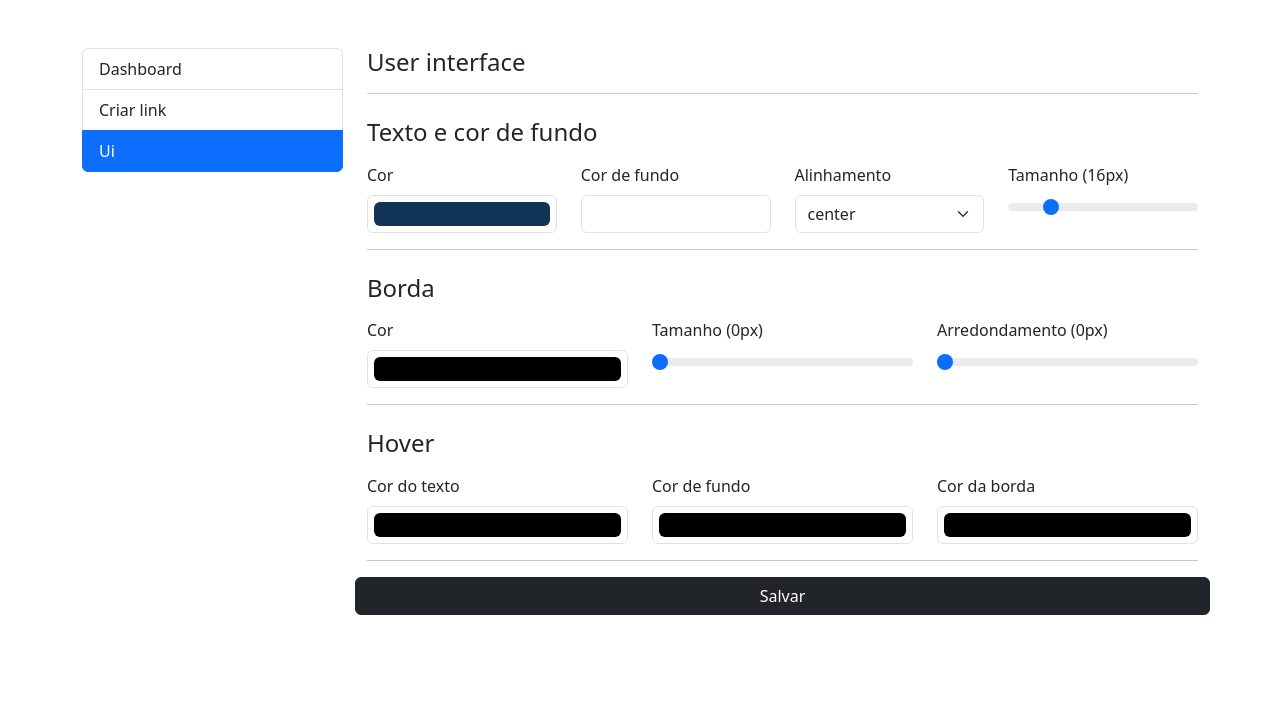
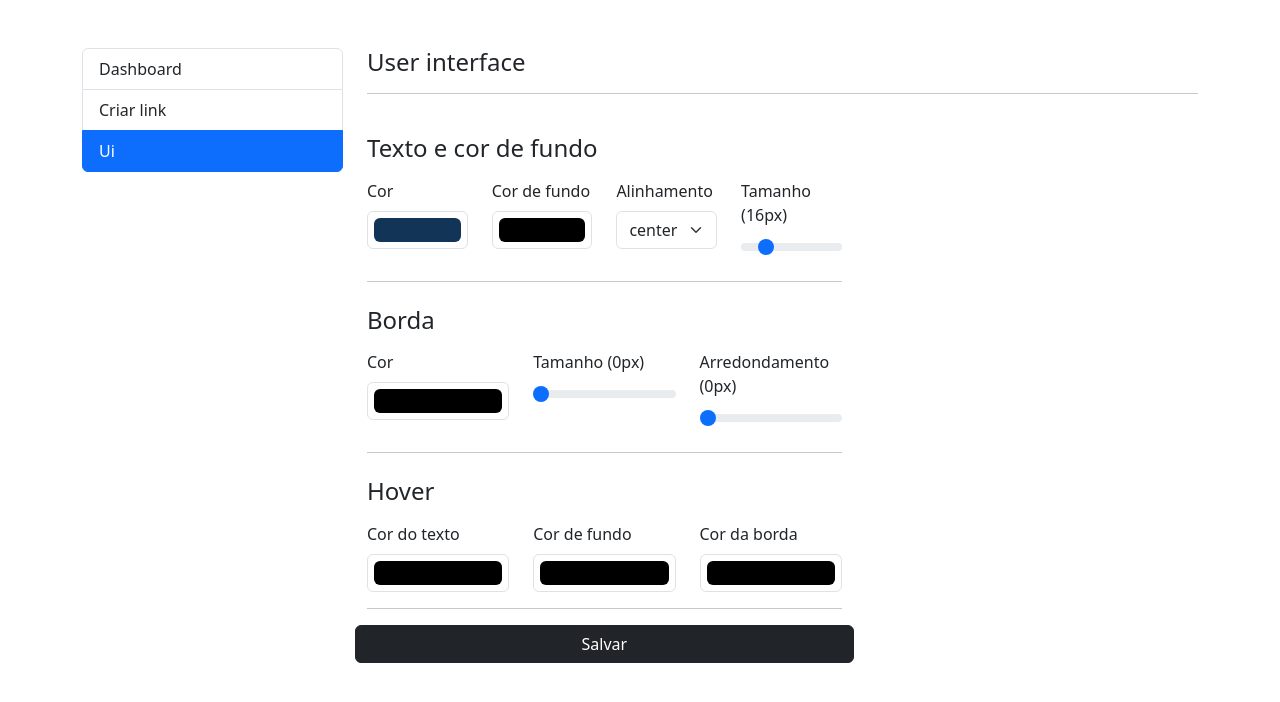
Before and after one commit to fsl02/list-links, a React (Vite) app: page /admin/ui in a window 1280 px wide. Shown: the top 702 px of the page. Built offline with nearby package versions, Linux system fonts and the light colour scheme.

Commit message:
Iniciando o preview de botoes no form ui

```diff
--- a/src/components/Form/index.jsx
+++ b/src/components/Form/index.jsx
@@ -2,9 +2,9 @@
 import Alert from "../Alert";
 import { AlertData } from "../../context/FormContext";
 
-export default function Form({ children, submitHandle, alertState }) {
+export default function Form({ children, submitHandle, alertState, className }) {
     return (
-        <form onSubmit={submitHandle}>
+        <form onSubmit={submitHandle} className={className}>
             <AlertData.Provider value={alertState ?? {}}>
                 <Alert />
                 { children }
--- a/src/pages/LinksPage/LinksPage.css
+++ b/src/components/LinkItem/LinkItem.css
@@ -1,10 +1,4 @@
-.list-links {
-    list-style: none;
-    max-width: 600px;
-    margin: auto;
-  }
-
-  .link-item {
+.link-item {
     display: block;
     padding: 10px;
     margin: 8px 0;
@@ -15,4 +9,4 @@
     color: #000;
     border-radius: 2px;
     transition: all 0.3s;
-  }
+}
--- a/src/components/LinkItem/index.jsx
+++ b/src/components/LinkItem/index.jsx
@@ -1,11 +1,25 @@
-import { useState } from "react";
+import { useState, useContext } from "react";
 import storage from "../../storage"
+import { UiThemeContext } from "../../context/FormContext";
+import './LinkItem.css';
 
 export default function LinkItem({linkText, linkUrl}) {
+    let {uiStyle, setUiStyle, styleHover} = useContext(UiThemeContext);
+
+    console.log({uiStyle, setUiStyle, styleHover})
+
     let linkStyle = storage.getUiStyle();
-    let linkStyleHover = storage.getUiStyleHover()
+    let linkStyleHover = storage.getUiStyleHover();
+    let [style, setStyle] = useState(linkStyle);
 
-    const [style, setStyle] = useState(linkStyle);
+    if(uiStyle && setUiStyle && styleHover) {
+        linkStyle = uiStyle;
+        style = uiStyle;
+        setStyle = setUiStyle;
+        linkStyleHover = styleHover;
+    }
+
+    console.log(style);
 
     return (
         <li>
--- /dev/null
+++ b/src/components/ListLinks/ListLinks.css
@@ -0,0 +1,5 @@
+.list-links {
+    list-style: none;
+    max-width: 600px;
+    margin: auto;
+}
--- a/src/components/ListLinks/index.jsx
+++ b/src/components/ListLinks/index.jsx
@@ -1,11 +1,10 @@
 
 import LinkItem from "../LinkItem";
 import storage from "../../storage";
+import './ListLinks.css';
 
-const links = storage.getLinks();
-
-
-export default function ListLinks() {
+export default function ListLinks({ links }) {
+    links = links ?? storage.getLinks()
     return (
         <ul className="list-links">
             { links.map((item, index) => (<LinkItem key={index} {...item} />) ) }
--- a/src/components/ListLinks/links.jsx
+++ /dev/null
@@ -1,6 +0,0 @@
-
-export default {
-    getLinks() {
-        return fetch(url).then(r => r.json)
-    }
-}
--- a/src/context/FormContext.jsx
+++ b/src/context/FormContext.jsx
@@ -5,4 +5,14 @@ export const AlertData = createContext({
     show: false,
     msg: "",
     status: 'info'
-})
+});
+
+export const UiThemeContext = createContext({});
+
+export function UiThemeProvider({children, uiStyleData}) {
+    return (
+        <UiThemeContext.Provider value={uiStyleData}>
+            { children }
+        </UiThemeContext.Provider>
+    )
+}
--- a/src/pages/AdminUi/index.jsx
+++ b/src/pages/AdminUi/index.jsx
@@ -3,6 +3,9 @@ import Form from "../../components/Form";
 import Layout from "../Layout";
 import storage from "../../storage";
 import FormSection from "../../components/FormSection";
+import LinkItem from "../../components/LinkItem";
+import ListLinks from "../../components/ListLinks";
+import { UiThemeProvider } from "../../context/FormContext";
 
 export default function AdminUi() {
 
@@ -24,20 +27,14 @@ export default function AdminUi() {
         backgroundColor: savedUiStyleHover.backgroundColor
     });
 
+    const [uiStyle, setUiStyle] = useState({
+        fontSize: `${fontSize}px`,
+    });
+
     const submitHandle = (event) => {
         event.preventDefault();
 
         storage.setUiStyleHover(styleHover)
-
-        let uiStyle = {
-            color,
-            textAlign,
-            fontSize: `${fontSize}px`,
-            backgroundColor,
-            borderColor,
-            borderWidth: `${borderWidth}px`,
-            borderRadius: `${borderRadius}px`
-        }
 
         storage.setUiStyle(uiStyle);
 
@@ -55,7 +52,10 @@ export default function AdminUi() {
 
     return (
         <Layout title="User interface">
-            <Form submitHandle={submitHandle} alertState={alert}>
+            <UiThemeProvider uiStyleData={{uiStyle, setUiStyle, styleHover}}>
+                <div className="row">
+
+                    <Form submitHandle={submitHandle} alertState={alert} className="col-7">
                         <FormSection title="Texto e cor de fundo">
                             <div className="col">
                                 <label className="form-label">Cor</label>
@@ -63,7 +63,7 @@ export default function AdminUi() {
                             </div>
                             <div className="col">
                                 <label className="form-label">Cor de fundo</label>
-                        <input type="color" value={backgroundColor} className="form-control form-control-color w-100" onChange={event => setBackgroundColor(event.target.value)} />
+                                <input type="color" value={uiStyle.backgroundColor} className="form-control form-control-color w-100" onChange={event => setUiStyle({...uiStyle, backgroundColor: event.target.value})} />
                             </div>
                             <div className="col">
                                 <label className="form-label">Alinhamento</label>
@@ -75,7 +75,8 @@ export default function AdminUi() {
                             </div>
                             <div className="col">
                                 <label className="form-label">Tamanho ({fontSize}px)</label>
-                        <input className="form-range" value={fontSize} type="range" min="12" max="32" step="1" onChange={event => setFontSize(event.target.value)} />
+                                {/*<input className="form-range" value={fontSize} type="range" min="12" max="32" step="1" onChange={event => setFontSize(event.target.value)} />*/}
+                                <input className="form-range" value={parseFloat(uiStyle.fontSize)} type="range" min="12" max="32" step="1" onChange={event => setUiStyle({...uiStyle, fontSize: `${event.target.value}px`})} />
                             </div>
                         </FormSection>
                         <FormSection title="Borda">
@@ -116,6 +117,13 @@ export default function AdminUi() {
                             <button className="btn btn-dark">Salvar</button>
                         </div>
                     </Form>
+
+                    <div className="col-5">
+                        <ListLinks />
+                    </div>
+                </div>
+            </UiThemeProvider>
+
         </Layout>
     )
 }
--- a/src/pages/LinksPage/index.jsx
+++ b/src/pages/LinksPage/index.jsx
@@ -1,10 +1,15 @@
-import { Link } from "react-router-dom";
+import { Link, useParams } from "react-router-dom";
 import ListLinks from "../../components/ListLinks";
-import './LinksPage.css';
 
 export default function LinksPage() {
+    let params = useParams();
+
+    console.log(params);
+
     return (
         <>
+            { params.username }
+            <br />
             <Link to="/login">Login</Link>
             <ListLinks />
         </>
--- a/src/routes.jsx
+++ b/src/routes.jsx
@@ -15,7 +15,7 @@ import Dashboard from './pages/Dashboard/index.jsx';
 export default createBrowserRouter(
     createRoutesFromElements(
         <>
-            <Route path="/links" element={<LinksPage />} />
+            <Route path="/:username" element={<LinksPage />} />
             <Route path="/login" element={<Login />} />
             <Route path="/admin">
                 <Route path="" element={<Dashboard />}></Route>
```
Lines whose indentation alone changed are shown as unchanged.
